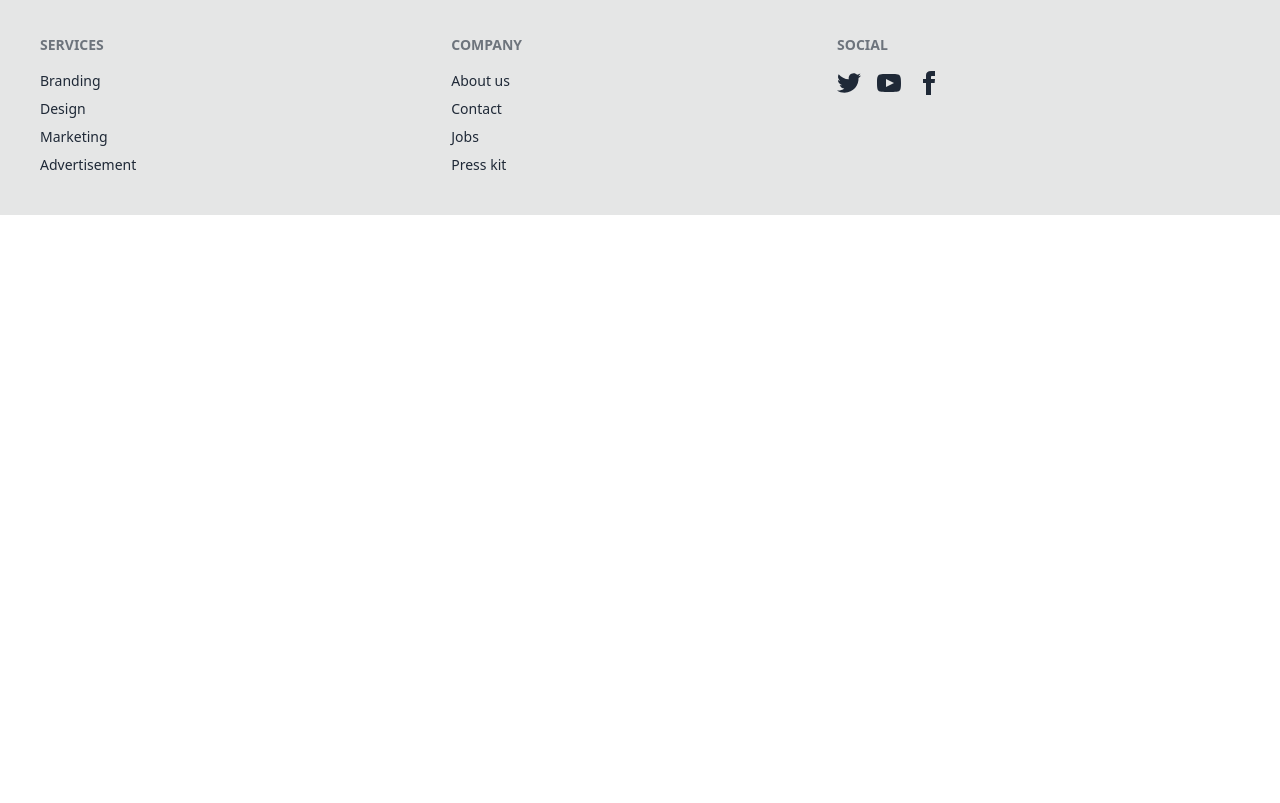
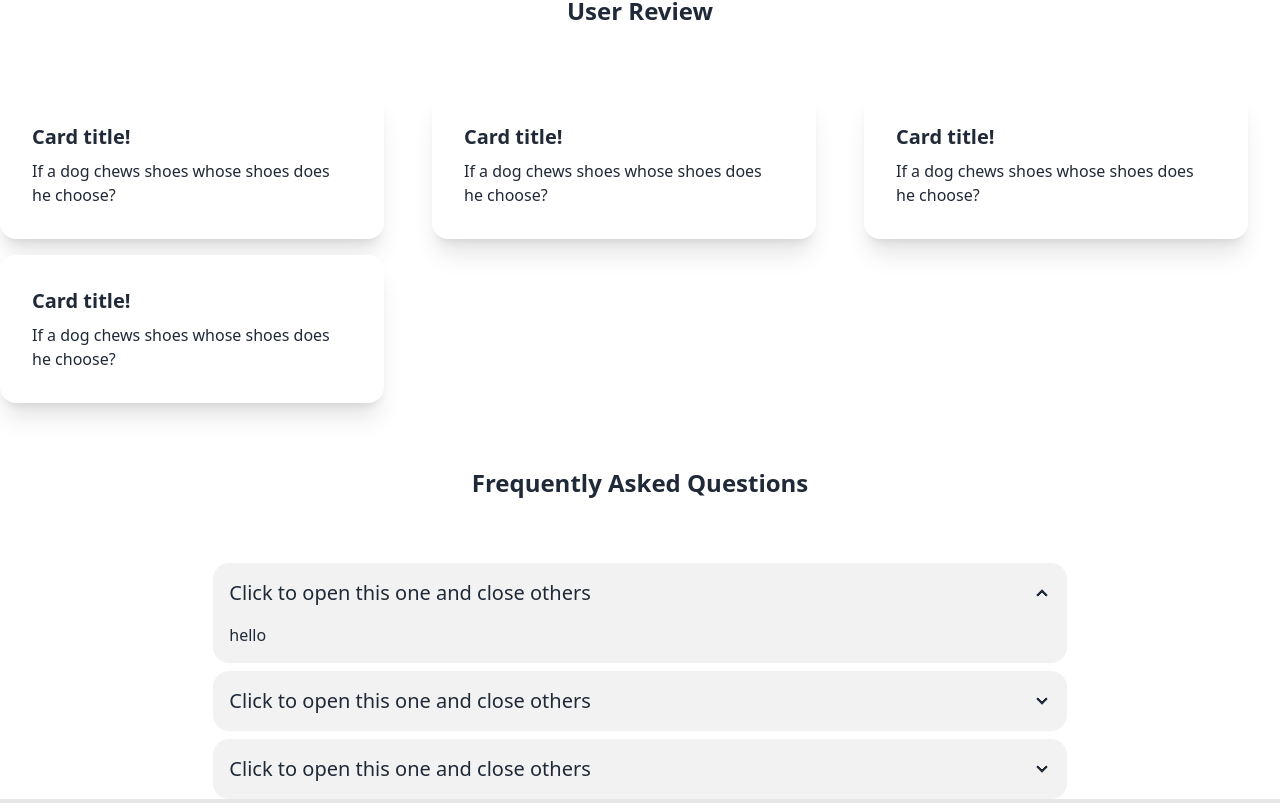
Before and after one commit to ayshakanta/gadget-shop-client, a React (Vite) app: page / in a window 1280 px wide. Shown: the part 1177-1980 px from the top of the page. Before the commit the page ends 1392 px from the top, so only its background shows below. Built offline with nearby package versions, Linux system fonts and the light colour scheme.

Commit message:
added accordion

```diff
--- /dev/null
+++ b/src/components/Home/Accordion.jsx
@@ -0,0 +1,35 @@
+const Accordion = () => {
+  return (
+    <div className="flex flex-col gap-2 w-4/5 lg:w-2/3 mx-auto">
+      <div className="collapse collapse-arrow bg-base-200">
+        <input type="radio" name="my-accordion-2" defaultChecked />
+        <div className="collapse-title text-xl font-medium">
+          Click to open this one and close others
+        </div>
+        <div className="collapse-content">
+          <p>hello</p>
+        </div>
+      </div>
+      <div className="collapse collapse-arrow bg-base-200">
+        <input type="radio" name="my-accordion-2" />
+        <div className="collapse-title text-xl font-medium">
+          Click to open this one and close others
+        </div>
+        <div className="collapse-content">
+          <p>hello</p>
+        </div>
+      </div>
+      <div className="collapse collapse-arrow bg-base-200">
+        <input type="radio" name="my-accordion-2" />
+        <div className="collapse-title text-xl font-medium">
+          Click to open this one and close others
+        </div>
+        <div className="collapse-content">
+          <p>hello</p>
+        </div>
+      </div>
+    </div>
+  );
+};
+
+export default Accordion;
--- /dev/null
+++ b/src/components/Home/Review.jsx
@@ -0,0 +1,14 @@
+const Review = () => {
+  return (
+    <div>
+      <div className="card bg-base-100 w-96 shadow-xl">
+        <div className="card-body">
+          <h2 className="card-title">Card title!</h2>
+          <p>If a dog chews shoes whose shoes does he choose?</p>
+        </div>
+      </div>
+    </div>
+  );
+};
+
+export default Review;
--- /dev/null
+++ b/src/components/Home/UserReview.jsx
@@ -0,0 +1,14 @@
+import Review from "./Review";
+
+const UserReview = () => {
+  return (
+    <div className="grid grid-cols-1 lg:grid-cols-3 items-center gap-4">
+      <Review></Review>
+      <Review></Review>
+      <Review></Review>
+      <Review></Review>
+    </div>
+  );
+};
+
+export default UserReview;
--- a/src/pages/Home.jsx
+++ b/src/pages/Home.jsx
@@ -1,15 +1,31 @@
+import Accordion from "../components/Home/Accordion";
 import Banner from "../components/Home/Banner";
 import FeaturedProducts from "../components/Home/FeaturedProducts";
+import UserReview from "../components/Home/UserReview";
 
 const Home = () => {
   return (
     <div>
       <Banner></Banner>
-      <div className="my-24">
-        <h1 className="text-2xl font-semibold my-16 text-center">
-          Featured Products
-        </h1>
-        <FeaturedProducts></FeaturedProducts>
+      <div className="container mx-auto">
+        <div className="my-24">
+          <h1 className="text-2xl font-semibold my-16 text-center">
+            Featured Products
+          </h1>
+          <FeaturedProducts></FeaturedProducts>
+        </div>
+        <div>
+          <h1 className="text-2xl font-semibold my-16 text-center">
+            User Review
+          </h1>
+          <UserReview></UserReview>
+        </div>
+        <div>
+          <h1 className="text-2xl font-semibold my-16 text-center">
+            Frequently Asked Questions
+          </h1>
+          <Accordion></Accordion>
+        </div>
       </div>
     </div>
   );
```
